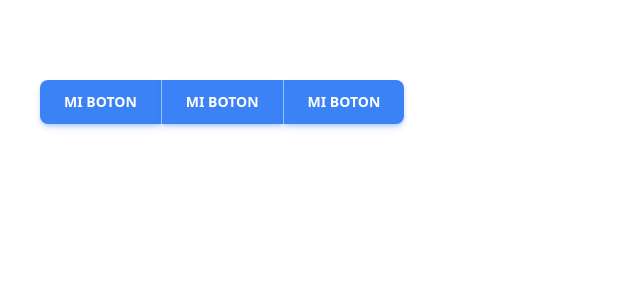
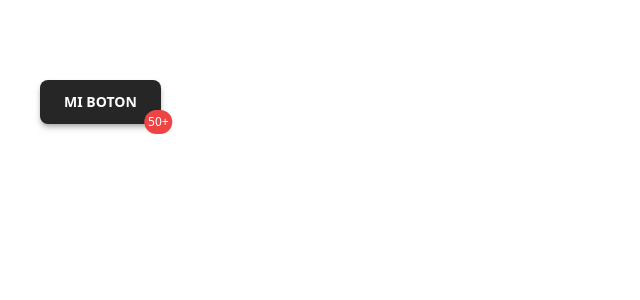
Before and after one commit to lucasnbarbero/material-tailwind-vue, a Vue app: page / in a window 1280 px wide. Shown: the top 300 px of the page, without its empty margins (0-640 px from the left). Built offline with nearby package versions, Linux system fonts and the light colour scheme.

Commit message:
Creacion del componente Badge

```diff
--- a/src/App.vue
+++ b/src/App.vue
@@ -1,13 +1,11 @@
 <script lang="ts" setup>
-import { ButtonGroup, Button } from "./index";
+import { Badge, Button } from "./index";
 </script>
 
 <template>
   <div class="max-w-[1200px] mx-auto pt-20">
-    <ButtonGroup color="blue">
+    <Badge content="51" max="50" placement="bottom-end">
       <Button>Mi boton</Button>
-      <Button>Mi boton</Button>
-      <Button>Mi boton</Button>
-    </ButtonGroup>
+    </Badge>
   </div>
 </template>
--- /dev/null
+++ b/src/components/badge/Badge.vue
@@ -0,0 +1,53 @@
+<template>
+  <div :class="containerClasses">
+    <slot />
+    <span :class="classes">{{ displayContent }}</span>
+  </div>
+</template>
+
+<script lang="ts" setup>
+import { computed } from "vue";
+import { twMerge } from "tailwind-merge";
+import classNames from "classnames";
+
+import { badge } from "../../theme";
+import { objectsToString } from "../../utils";
+import type { BadgeProps } from "../../types/components/badge";
+
+const props = withDefaults(defineProps<BadgeProps>(), {
+  color: "red",
+  content: "",
+  placement: "top-end",
+  max: 99,
+});
+
+const { base, colors, placements } = badge;
+
+const badgePlacement = objectsToString(placements[props.placement]);
+const badgeColor = objectsToString(colors[props.color]);
+const badgeWithContent = objectsToString(base.badge.withContent);
+
+const displayContent = computed(() => {
+  if (!props.max) return props.content;
+  return props.content && Number(props.content) > Number(props.max)
+    ? `${props.max}+`
+    : props.content;
+});
+
+const containerClasses = computed(() => {
+  return twMerge(classNames(objectsToString(base.container)));
+});
+
+const classes = computed(() => {
+  return twMerge(
+    classNames(
+      objectsToString(base.badge.initial),
+      badgePlacement,
+      badgeColor,
+      {
+        [badgeWithContent]: props.content,
+      }
+    )
+  );
+});
+</script>
--- a/src/index.ts
+++ b/src/index.ts
@@ -1,5 +1,6 @@
+import Badge from "./components/badge/Badge.vue";
 import Button from "./components/button/Button.vue";
 import ButtonGroup from "./components/buttonGroup/ButtonGroup.vue";
 import Spinner from "./components/spinner/Spinner.vue";
 
-export { Button, ButtonGroup, Spinner };
+export { Badge, Button, ButtonGroup, Spinner };
--- /dev/null
+++ b/src/theme/badge/badgeColors.ts
@@ -0,0 +1,40 @@
+const badgeColors = {
+  white: {
+    background: "bg-white",
+    color: "text-neutral-800",
+  },
+  blue: {
+    background: "bg-blue-500",
+    color: "text-white",
+  },
+  dark: {
+    background: "bg-dark-500",
+    color: "text-white",
+  },
+  gray: {
+    background: "bg-gray-500",
+    color: "text-white",
+  },
+  green: {
+    background: "bg-green-500",
+    color: "text-white",
+  },
+  pink: {
+    background: "bg-pink-500",
+    color: "text-white",
+  },
+  purple: {
+    background: "bg-purple-500",
+    color: "text-white",
+  },
+  red: {
+    background: "bg-red-500",
+    color: "text-white",
+  },
+  yellow: {
+    background: "bg-yellow-500",
+    color: "text-white",
+  },
+};
+
+export default badgeColors;
--- /dev/null
+++ b/src/theme/badge/index.ts
@@ -0,0 +1,72 @@
+import badgeColors from "./badgeColors";
+
+export const badge = {
+  base: {
+    container: {
+      position: "relative",
+      display: "inline-flex",
+    },
+    badge: {
+      initial: {
+        position: "absolute",
+        rounded: "rounded-full",
+        minWidth: "min-w-[12px]",
+        minHeight: "min-h-[12px]",
+        display: "grid",
+        fontWeidth: "font-medium",
+        fontSize: "text-xs",
+        paddingY: "py-1",
+        paddingX: "px-1",
+        content: "content-['']",
+        leading: "leading-none",
+        placeItems: "place-items-center",
+      },
+      withBorder: {},
+      withContent: {
+        minWidth: "min-w-[24px]",
+        minHeight: "min-h-[24px]",
+      },
+    },
+  },
+  placements: {
+    "top-start": {
+      square: {},
+      circular: {
+        top: "top-[4%]",
+        left: "left-[4%]",
+        translateX: "-translate-x-2/4",
+        translateY: "-translate-y-2/4",
+      },
+    },
+    "top-end": {
+      square: {},
+      circular: {
+        top: "top-[4%]",
+        left: "right-[4%]",
+        translateX: "translate-x-2/4",
+        translateY: "-translate-y-2/4",
+      },
+    },
+    "bottom-start": {
+      square: {},
+      circular: {
+        bottom: "bottom-[4%]",
+        left: "left-[2%]",
+        translateX: "-translate-x-2/4",
+        translateY: "translate-y-2/4",
+      },
+    },
+    "bottom-end": {
+      square: {},
+      circular: {
+        bottom: "bottom-[4%]",
+        left: "right-[2%]",
+        translateX: "translate-x-2/4",
+        translateY: "translate-y-2/4",
+      },
+    },
+  },
+  colors: badgeColors,
+};
+
+export default badge;
--- a/src/theme/index.ts
+++ b/src/theme/index.ts
@@ -1,5 +1,6 @@
+import badge from "./badge";
 import button from "./button";
 import buttonGroup from "./buttonGroup";
 import spinner from "./spinner";
 
-export { button, buttonGroup, spinner };
+export { badge, button, buttonGroup, spinner };
--- /dev/null
+++ b/src/types/components/badge.d.ts
@@ -0,0 +1,13 @@
+import { colors } from "../generic";
+
+export type color = colors;
+export type placement = "top-start" | "top-end" | "bottom-start" | "bottom-end";
+export type withBorder = boolean;
+
+export interface BadgeProps {
+  color?: colors;
+  content?: string;
+  placement?: placement;
+  withBorder?: boolean;
+  max?: number | string;
+}
```
